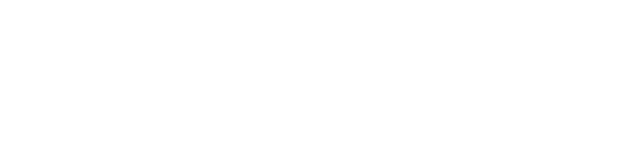
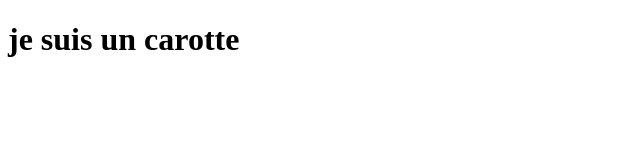
Before and after one commit to NoahBrice/TP3Github, a plain HTML site: page bonjour.html in a window 1280 px wide. Shown: the whole page, without its empty margins (0-640 px from the left). Drawn offline with Linux system fonts and the light colour scheme.

Commit message:
ajout de h1

```diff
--- a/bonjour.html
+++ b/bonjour.html
@@ -7,6 +7,8 @@
     <title>Document</title>
 </head>
 <body>
+    <H1>je suis un carotte
+    </H1>
 
 </body>
 </html>
```
